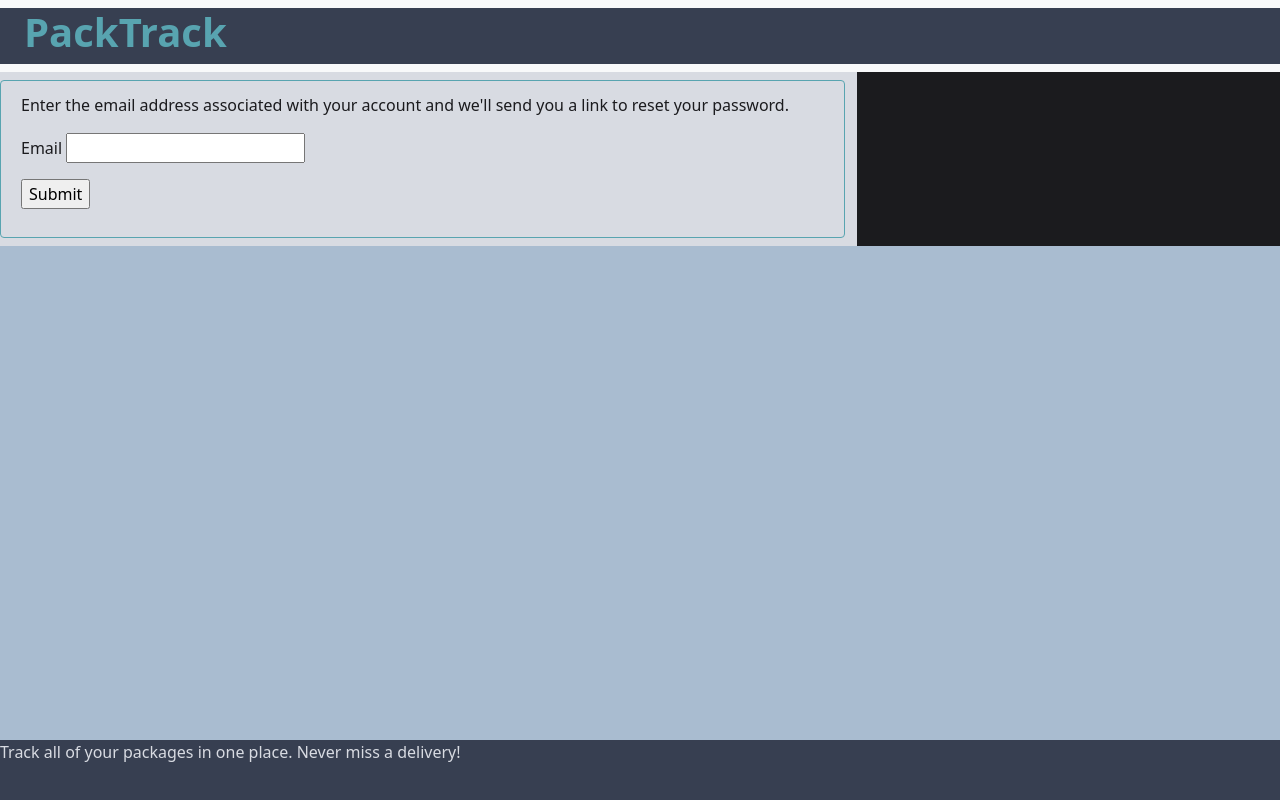
After one commit to Tellysone87/packTrack, a Flask app: page /reset_password.html in a window 1280 px wide. The commit adds this page. Run offline with Flask 2, Linux system fonts and the light colour scheme.

Commit message:
current status

```diff
--- a/server.py
+++ b/server.py
@@ -30,6 +30,12 @@ def load_page():
 
     return render_template("home.html")
 
+@app.route('/home.html')
+def load_homepage():
+    """loads the home page """
+
+    return render_template("home.html")
+
 # Below is the route for my log in page.
 @app.route('/login.html')
 def user_sign_in():
@@ -43,23 +49,37 @@ def user_registry():
 
     return render_template("register.html")
 
+def check_empty_fields(field_list):
+    for field in field_list:
+        if field == "":
+            return False
+        else:
+            return True
+
+
 @app.route('/users', methods = ["POST"])
 def register_user():
     """ accepts fields from register page to create new user"""
 
     #grab the fields info
-    fname=request.form.get("fname"),
+    fname=request.form.get("fname")
     lname=request.form.get("lname")
-    address=request.form.get("address"),
-    city=request.form.get("city"),
-    state=request.form.get("state"),
-    email=request.form.get("email"),
+    address=request.form.get("address")
+    city=request.form.get("city")
+    state=request.form.get("state")
+    email=request.form.get("email")
     password=request.form.get("password")
 
     #sets user to the function to get user by email
     user = crud.get_user_by_email(email)
+    fields = [fname,lname,address,city,state,email,password]
+    print(fields)
 
-    # Chack if user exixts
+    #check if fields are empty
+    if check_empty_fields(fields) == False:
+        flash("All fields are required to make an account. Try again.")
+        return redirect("/register.html")
+    # Check if user exists
     if user:
         flash("A account exists with this email. Cannot create an account with that email. Try again.")
     else:
@@ -85,7 +105,7 @@ def user_signin():
     if (password == correct_password):
         flash(f"Successfully signed in. Welcome back, {user.fname}!")
         session["user_email"] = user.email
-        return render_template("tracking.html")
+        return redirect("/tracking.html")
     elif not user or password != correct_password:
         flash("Your password or username is incorrect. Try again.")
         return redirect("/login.html")
@@ -132,7 +152,25 @@ def update_profile():
         user.email = email
 
     db.session.commit()
+    flash("Your account has been updated")
     return redirect("profile.html")
+
+@app.route('/reset_password.html')
+def load_reset_password():
+    """render in reset page"""
+    return render_template("reset_password.html")
+
+@app.route('/reset_password', methods = ["POST"])
+def reset_password():
+    """render in reset page"""
+    email=request.form.get("email")
+    user = crud.get_user_by_email(email)
+    if user:
+        flash("Please check your email for the reset link.")
+        return redirect("reset_password.html")
+    else:
+        flash("No account exists with the provided email. Please create an account")
+        return redirect("/login.html")
 
 
 # Creating Flask object to use on our site.
--- a/static/css/styles.css
+++ b/static/css/styles.css
@@ -107,7 +107,7 @@ form {
   padding: 12px 20px;
   margin: 8px 0;
   display: inline-block;
-  border: 1px solid #ccc;
+  border: 1px solid #58A4B0;
   border-radius: 4px;
   box-sizing: border-box;
 }
--- a/templates/base.html
+++ b/templates/base.html
@@ -52,6 +52,8 @@ The other webpages will inherit this html to ensure the theme is universal -->
     <script src="https://cdn.jsdelivr.net/npm/bootstrap@5.0.1/dist/js/bootstrap.bundle.min.js"
         integrity="sha384-gtEjrD/SeCtmISkJkNUaaKMoLD0//ElJ19smozuHV6z3Iehds+3Ulb9Bn9Plx0x4"
         crossorigin="anonymous"></script>
+
+    <script>src = "../static/javascript/listener_file.js"</script>
 </body>
 
 </html>
--- a/templates/login.html
+++ b/templates/login.html
@@ -28,6 +28,9 @@ this is the websites home page-->
     <p>
         <input type="submit">
     </p>
+    <p id = "reset_link">
+        <a href="/reset_password.html">Reset your password</a>
+    </p>
 </form>
 
 <!-- Prompts new users to register -->
--- a/templates/profile.html
+++ b/templates/profile.html
@@ -25,6 +25,11 @@
         <td>{{user.email}}</td>
     </tr>
 </table>
+
+    <div>
+        <p id="sign_out"><a href="home.html">Sign Out</a></p>
+    </div>
+
 {% endblock %}
 
 {% block example %}
--- /dev/null
+++ b/templates/reset_password.html
@@ -0,0 +1,22 @@
+{% extends 'base.html' %}
+
+{% block title %}PackTrack Registry Page{% endblock %}
+
+{% block button %}{% endblock %}
+
+{% block content %}
+<div id="reset_message">
+    <form id="reset" action="/reset_password" method="POST">
+        <p id ="rmessage">Enter the email address associated with your account and we'll send you a link to reset your password.</p>
+        <p>
+            Email <input type="text" name="email">
+        </p>
+        <p>
+            <input type="submit">
+        </p>
+    </form>
+</div>
+<script>src = "../static/javascript/listener_file.js"</script>
+{% endblock %}
+
+{% block example %}{% endblock %}
```
Also changed, not shown: fed_Api.py (+38 -10 lines), static/javascript/listener_file.js (+10 -3 lines). Lines whose indentation alone changed are shown as unchanged.
